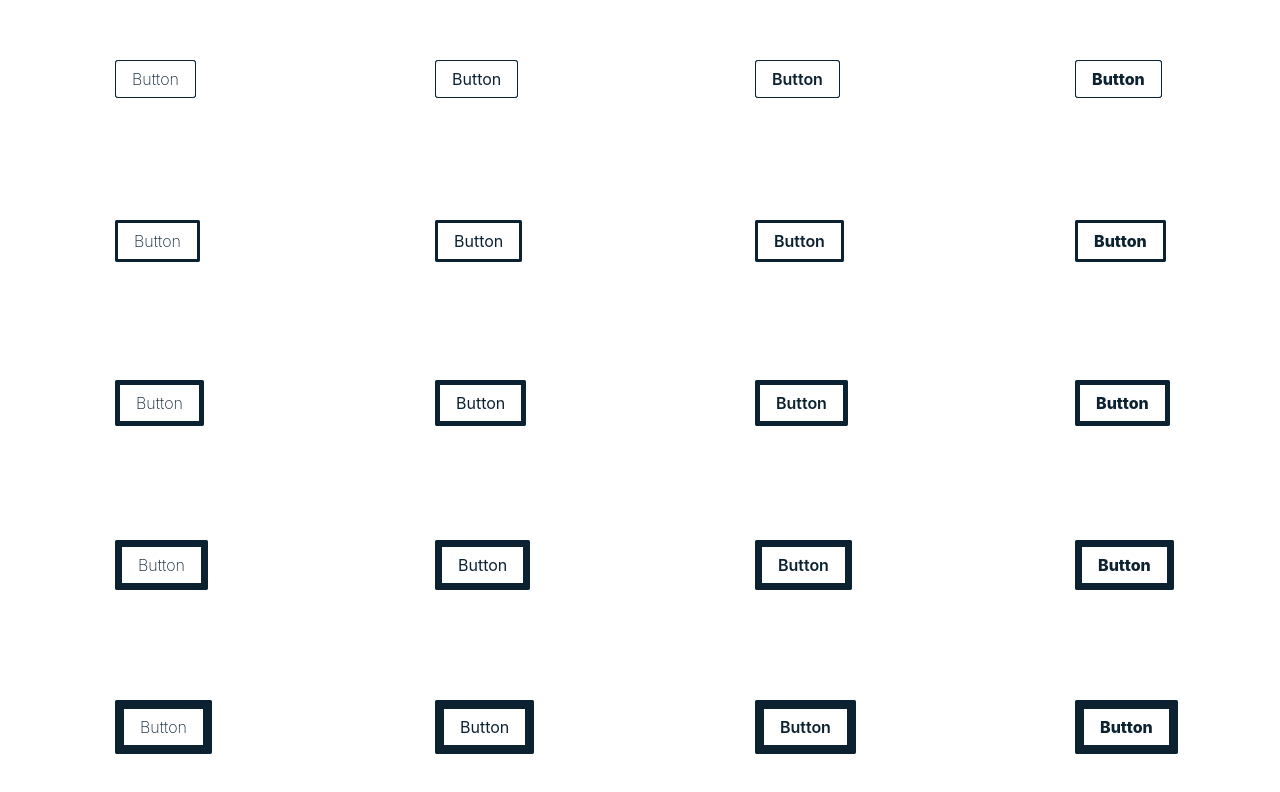
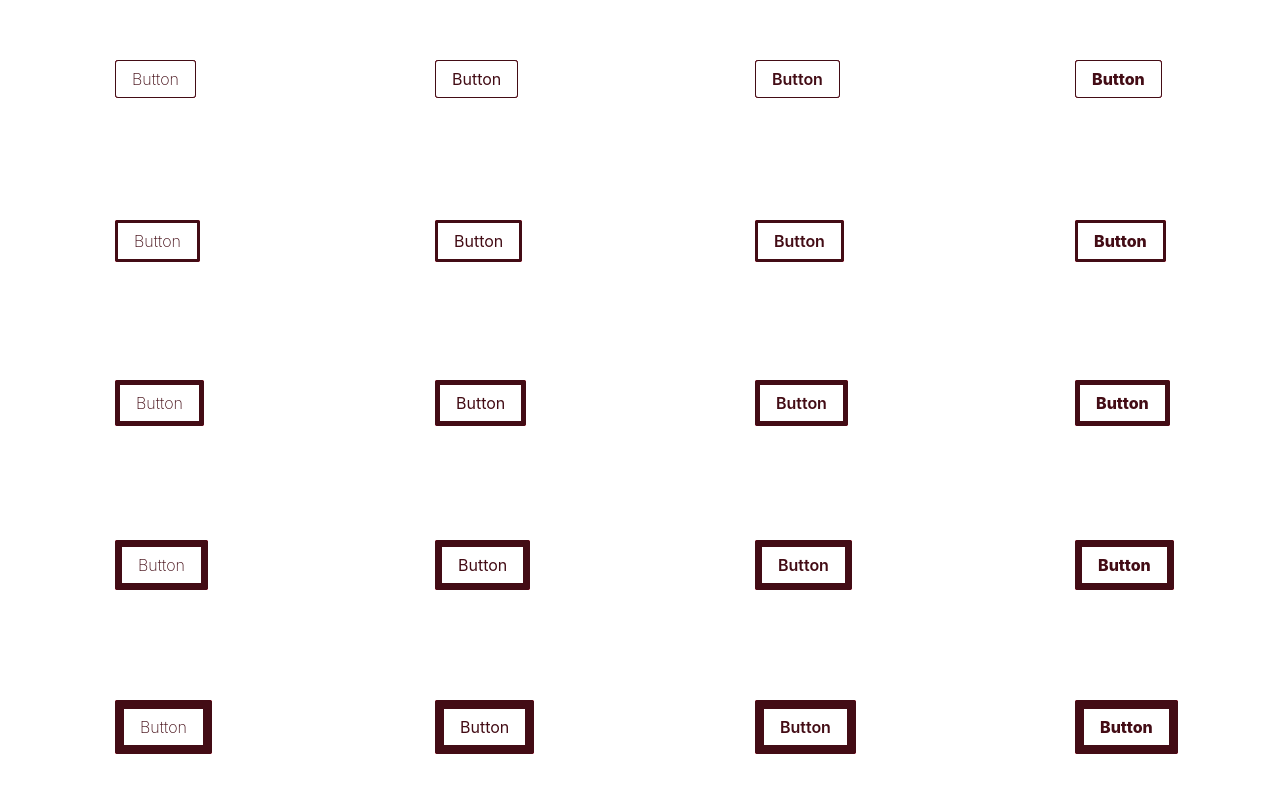
Before and after one commit to hturan/three-stacks, a React (Create React App) app: page / in a window 1280 px wide. Shown: the top 792 px of the page. Built offline with nearby package versions, Linux system fonts and the light colour scheme; the HTML template or start-up script is replaced by a standard one.

Commit message:
added zoom control. fixed z-index stuff.

```diff
--- a/src/App.js
+++ b/src/App.js
@@ -136,7 +136,8 @@ const borderWidths = [1, 3, 5, 7, 9];
 class ThreeStacks extends Component {
   state = {
     mouseX: 0.5,
-    mouseY: 0.5
+    mouseY: 0.5,
+    perspective: 2000
   };
 
   handleMouseMove = e => {
@@ -146,8 +147,18 @@ class ThreeStacks extends Component {
     this.setState({ mouseX: x, mouseY: y });
   };
 
+  componentDidMount = () => {
+    window.addEventListener('wheel', e => {
+      const diff = e.deltaY;
+
+      this.setState({
+        perspective: this.state.perspective + diff
+      })
+    })
+  }
+
   render() {
-    const { mouseX, mouseY } = this.state;
+    const { mouseX, mouseY, perspective } = this.state;
     const { x, y, z, render } = this.props;
 
     return (
@@ -163,7 +174,7 @@ class ThreeStacks extends Component {
             .join(' '),
           placeItems: 'center',
           placeContent: 'stretch',
-          perspective: '2000px',
+          perspective: `${perspective}px`,
           transformStyle: 'preserve-3d',
           perspectiveOrigin: `${mouseX * 100}% ${mouseY * 100}%`
         }}
@@ -186,19 +197,23 @@ class ThreeStacks extends Component {
   }
 }
 
+// const colors = Object.keys(colorScales).map(color => colorScales[color][3])
+const colors = colorScales['red'];
+
 const App = () => (
   <ThreeStacks
     x={fontWeights}
     y={borderWidths}
-    z={colorScales['blue']}
+    z={colors}
     render={(x, y, z) => (
       <Button
         style={{
           transform: `translateZ(${z * 40}px)`,
           fontWeight: fontWeights[x],
           borderWidth: borderWidths[y],
-          borderColor: colorScales['blue'][z],
-          color: colorScales['blue'][z]
+          borderColor: colors[z],
+          color: colors[z],
+          zIndex: z + 1
         }}
       />
     )}
--- a/src/index.css
+++ b/src/index.css
@@ -4,4 +4,5 @@ html, body, #root {
   font-family: sans-serif;
   width: 100%;
   height: 100%;
+  overflow: hidden;
 }
```
